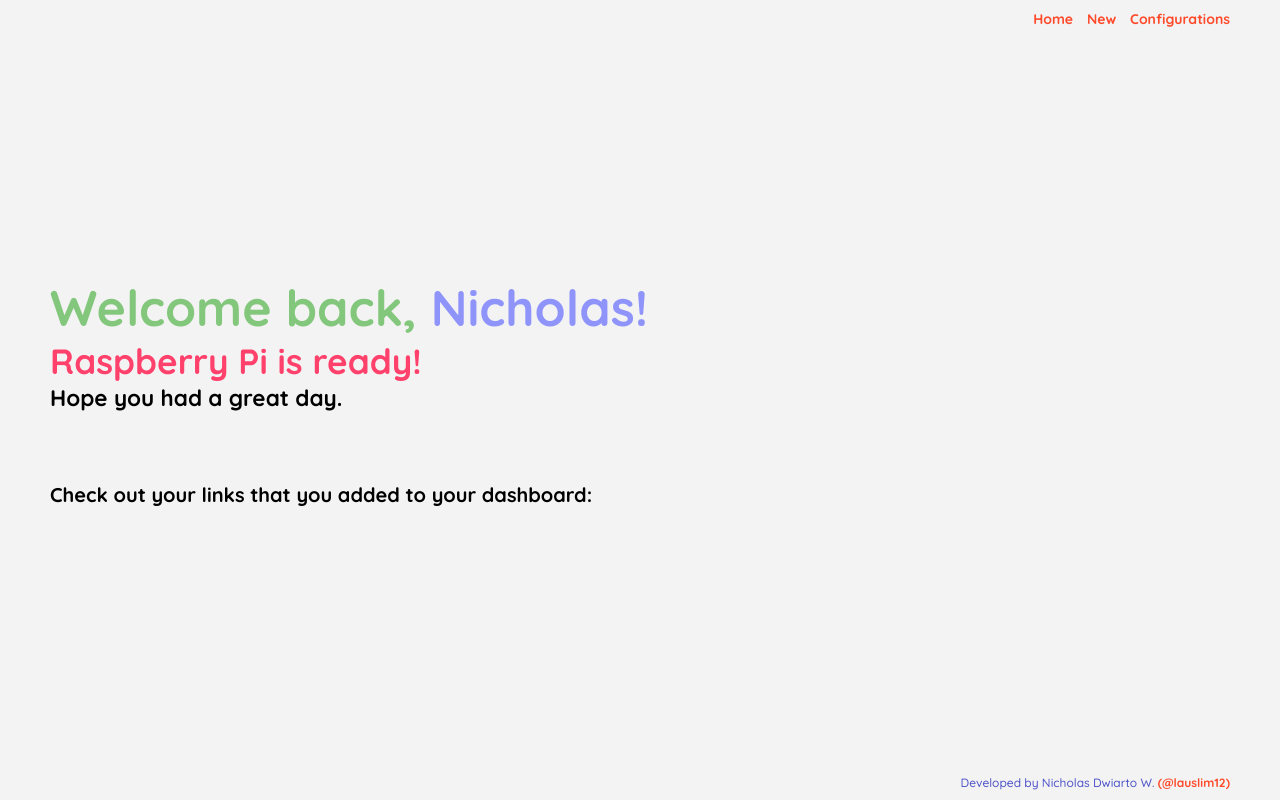
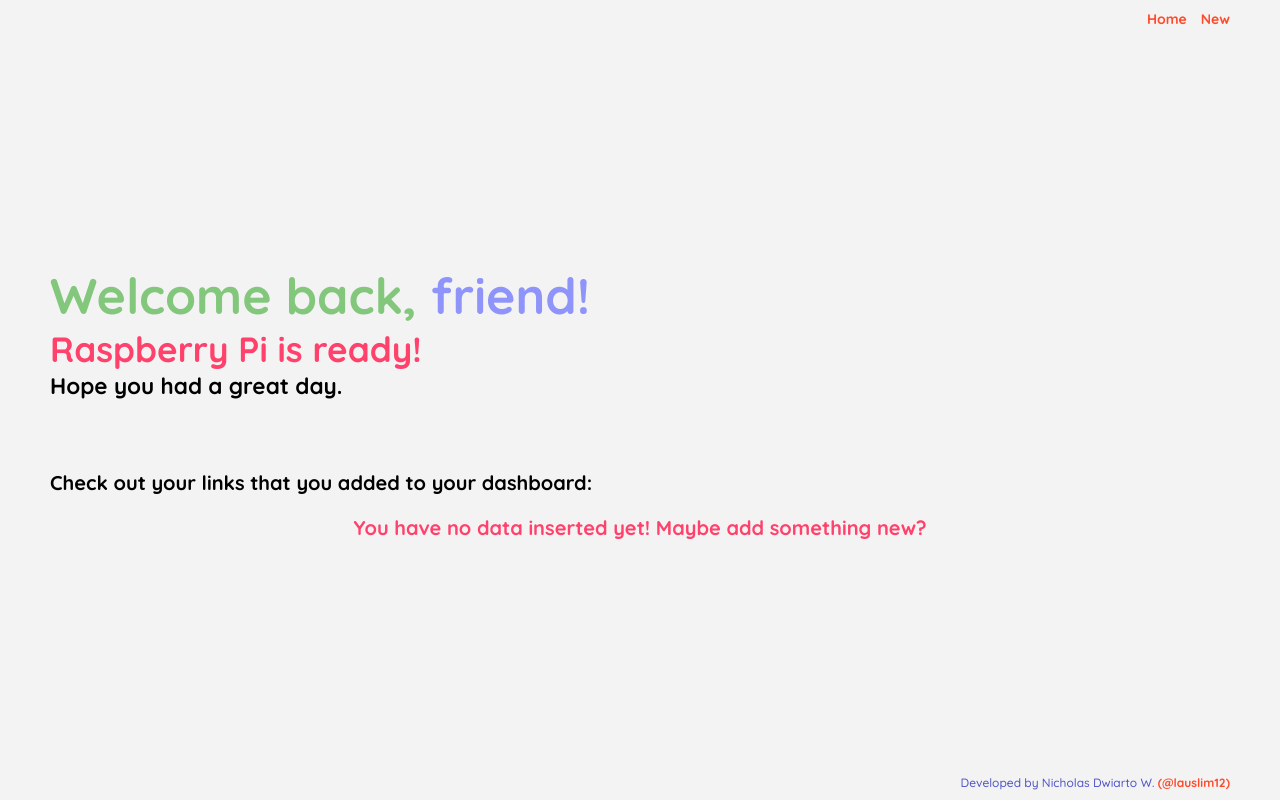
Before and after one commit to lauslim12/raspberry-iot-dashboard, a Flask app: template app/templates/home.html in a window 1280 px wide. Run offline with Flask 2, Linux system fonts and the light colour scheme; the template is opened without the code that fills it, so the values that code supplies are empty.

Commit message:
fix: UI fixes for empty list, remove one header link

```diff
--- a/app/static/css/style.css
+++ b/app/static/css/style.css
@@ -128,6 +128,14 @@
 .plain-link {
   text-decoration: none;
   color: inherit;
+}
+
+.no-data-message {
+  margin-top: 2rem;
+  color: var(--color-secondary-dark);
+  font-size: 2rem;
+  font-weight: 700;
+  text-align: center;
 }
 
 /* Components */
--- a/app/templates/edit.html
+++ b/app/templates/edit.html
@@ -4,7 +4,7 @@
   <section class="section-new">
     <form class="form">
       <div class="section-new__greetings">
-        <h1 class="newdata-message">New Data</h1>
+        <h1 class="newdata-message">Edit Data</h1>
         <h2 class="newdata-sub">
           Please fill out this form to edit the link to be processed in this IoT Dashboard!
         </h2>
--- a/app/templates/header.html
+++ b/app/templates/header.html
@@ -5,7 +5,3 @@
 <div class="header__link">
   <a class="link-text header__link" href="{{ url_for('views_blueprint.new') }}" rel="noopener noreferrer">New</a>
 </div>
-
-<div class="header__link">
-  <a class="link-text header__link" href="#" rel="noopener noreferrer">Configurations</a>
-</div>
--- a/app/templates/home.html
+++ b/app/templates/home.html
@@ -36,7 +36,7 @@
   <section class="section-main">
     <div class="section-main__greetings">
       <h1 class="welcome-message">
-        Welcome back, <span class="name-color">Nicholas!</span>
+        Welcome back, <span class="name-color">friend!</span>
       </h1>
       <h2 class="welcome-message-sub">Raspberry Pi is ready!</h2>
       <h3 class="welcome-message-tertiary">Hope you had a great day.</h3>
@@ -44,12 +44,15 @@
 
     <div class="dashboard">
       <h4 class="welcome-message-quartnernary">Check out your links that you added to your dashboard:</h4>
-
-      <div class="dashboard__grid">
-        {% for link in links %}
-          {{ card(link) }}
-        {% endfor %}
-      </div>
+      {% if links %}
+        <div class="dashboard__grid">
+          {% for link in links %}
+            {{ card(link) }}
+          {% endfor %}
+        </div>
+      {% else %}
+        <p class="no-data-message">You have no data inserted yet! Maybe add something new?</p>
+      {% endif %}
     </div>
   </section>
 {% endblock %}
```
